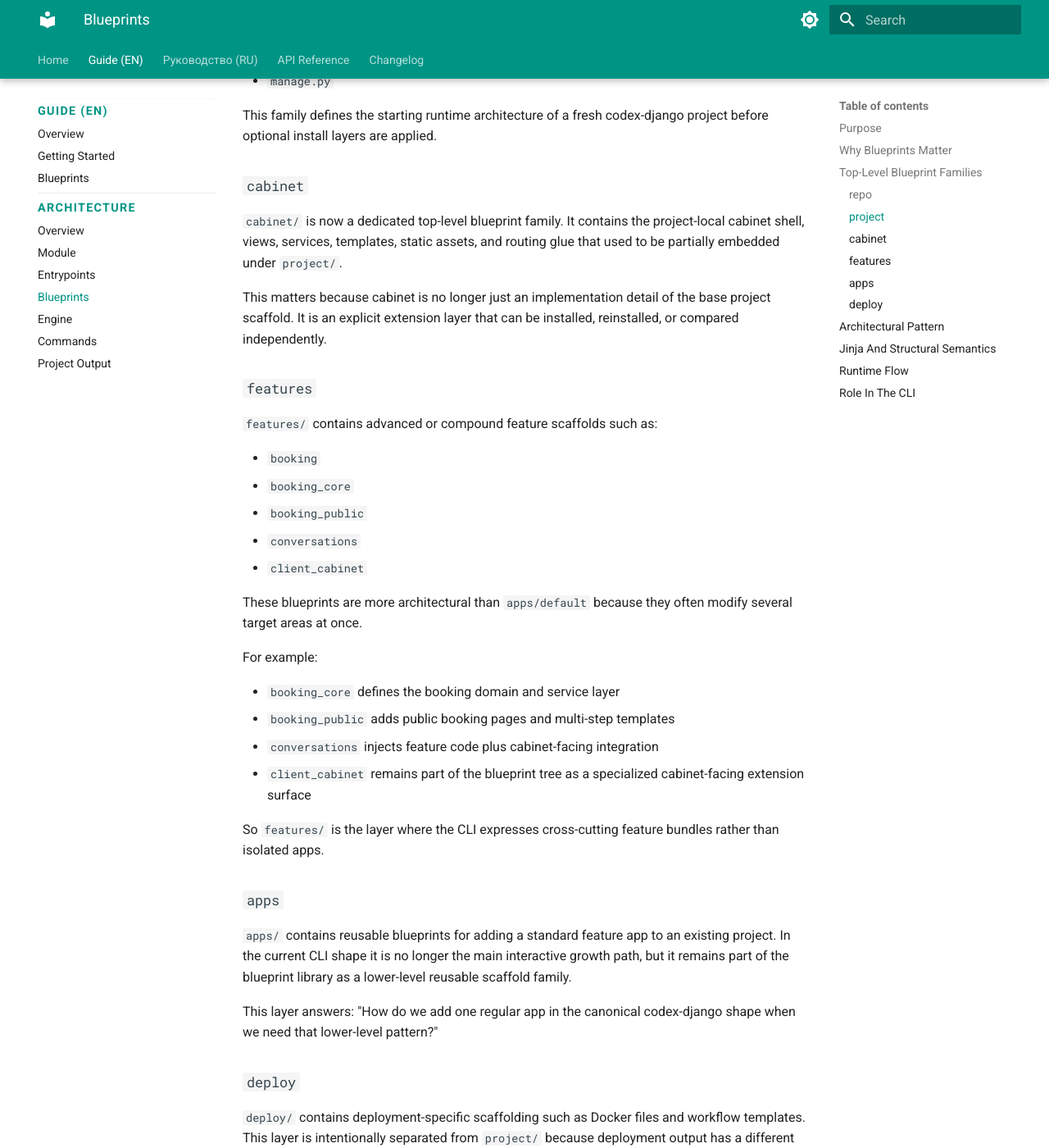
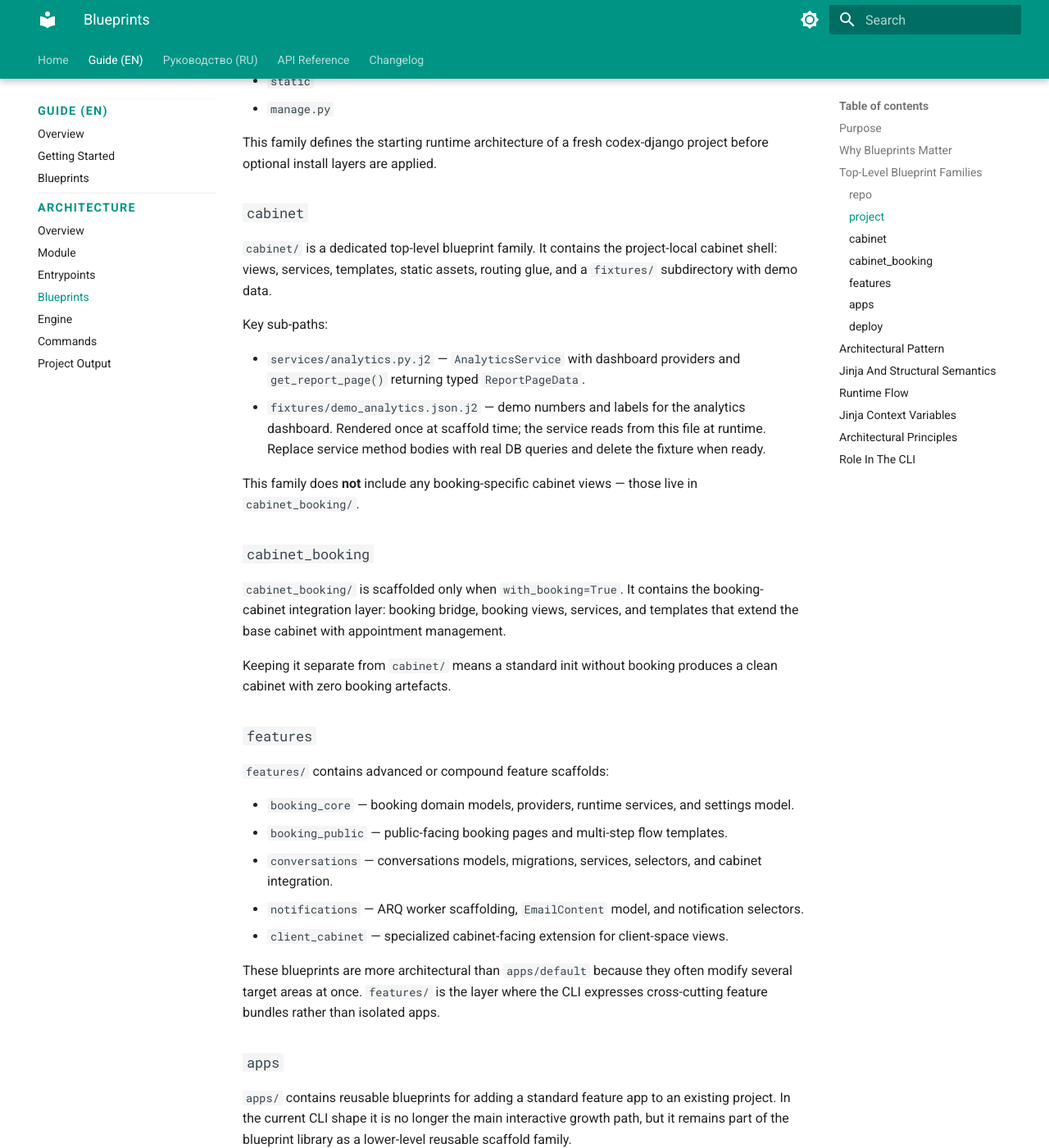
Before and after one commit to CodexDLC/codex-django-cli, an MkDocs documentation site: the page built from docs/en/architecture/cli/blueprints.md, in a window 1280 px wide and 1400 px high, scrolled down 1716 px. Shown: the whole window at 82% size. Built offline with MkDocs 1.6.1 and Material for MkDocs 9.7.7, drawn with Linux system fonts in a browser that asks for light colours; the version menu is left out; some of the changed text lies outside the part shown.

Commit message:
étape 8: docs + CHANGELOG v0.4.0, fix repo.py mock-leak bug
- CHANGELOG.md: add v0.4.0 entry (Added/Changed/Removed/Fixed)
- README.md: add --with-* CLI flags table, update modules table
- docs/blueprints.md: add cabinet_booking family, notifications, Jinja
  context variables table, Thin Views/Service Layer principles
- commands/repo.py: fix builtins.open mock leak — move CLIEngine import
  inside handle_generate_repo_config (lazy import); prevents test
  pollution when repo module is first loaded inside a mock context
- test_commands.py: add with_notifications=False to base_context
- test_main.py: add with_notifications=False to CLI/menu assertions

Co-Authored-By: Claude Sonnet 4.6 <noreply@anthropic.com>

````diff
--- a/docs/en/architecture/cli/blueprints.md
+++ b/docs/en/architecture/cli/blueprints.md
@@ -25,11 +25,12 @@ So understanding the CLI means understanding how blueprints are partitioned.
 
 ## Top-Level Blueprint Families
 
-The current blueprint space is split into six main families:
+The current blueprint space is split into seven main families:
 
 - `repo`
 - `project`
 - `cabinet`
+- `cabinet_booking`
 - `features`
 - `apps`
 - `deploy`
@@ -66,32 +67,35 @@ This family defines the starting runtime architecture of a fresh codex-django pr
 
 ### `cabinet`
 
-`cabinet/` is now a dedicated top-level blueprint family.
-It contains the project-local cabinet shell, views, services, templates, static assets, and routing glue that used to be partially embedded under `project/`.
+`cabinet/` is a dedicated top-level blueprint family.
+It contains the project-local cabinet shell: views, services, templates, static assets, routing glue, and a `fixtures/` subdirectory with demo data.
 
-This matters because cabinet is no longer just an implementation detail of the base project scaffold.
-It is an explicit extension layer that can be installed, reinstalled, or compared independently.
+Key sub-paths:
+
+- `services/analytics.py.j2` — `AnalyticsService` with dashboard providers and `get_report_page()` returning typed `ReportPageData`.
+- `fixtures/demo_analytics.json.j2` — demo numbers and labels for the analytics dashboard. Rendered once at scaffold time; the service reads from this file at runtime. Replace service method bodies with real DB queries and delete the fixture when ready.
+
+This family does **not** include any booking-specific cabinet views — those live in `cabinet_booking/`.
+
+### `cabinet_booking`
+
+`cabinet_booking/` is scaffolded only when `with_booking=True`.
+It contains the booking-cabinet integration layer: booking bridge, booking views, services, and templates that extend the base cabinet with appointment management.
+
+Keeping it separate from `cabinet/` means a standard init without booking produces a clean cabinet with zero booking artefacts.
 
 ### `features`
 
-`features/` contains advanced or compound feature scaffolds such as:
+`features/` contains advanced or compound feature scaffolds:
 
-- `booking`
-- `booking_core`
-- `booking_public`
-- `conversations`
-- `client_cabinet`
+- `booking_core` — booking domain models, providers, runtime services, and settings model.
+- `booking_public` — public-facing booking pages and multi-step flow templates.
+- `conversations` — conversations models, migrations, services, selectors, and cabinet integration.
+- `notifications` — ARQ worker scaffolding, `EmailContent` model, and notification selectors.
+- `client_cabinet` — specialized cabinet-facing extension for client-space views.
 
 These blueprints are more architectural than `apps/default` because they often modify several target areas at once.
-
-For example:
-
-- `booking_core` defines the booking domain and service layer
-- `booking_public` adds public booking pages and multi-step templates
-- `conversations` injects feature code plus cabinet-facing integration
-- `client_cabinet` remains part of the blueprint tree as a specialized cabinet-facing extension surface
-
-So `features/` is the layer where the CLI expresses cross-cutting feature bundles rather than isolated apps.
+`features/` is the layer where the CLI expresses cross-cutting feature bundles rather than isolated apps.
 
 ### `apps`
 
@@ -148,6 +152,34 @@ flowchart TD
     F --> G
 ```
 
+## Jinja Context Variables
+
+Every blueprint is rendered with the following context dictionary.
+Templates use these variables in `{%- if ... %}` blocks to conditionally include or exclude sections.
+
+| Variable | Type | Description |
+| :--- | :--- | :--- |
+| `project_name` | `str` | Snake-case project name used for app `name =` and imports. |
+| `enable_i18n` | `bool` | Render `gettext_lazy` imports and `SET_LANGUAGE` URLs. |
+| `languages` | `list[str]` | Language codes, e.g. `["en", "ru"]`. First code is the default. |
+| `with_cabinet` | `bool` | Scaffold the `cabinet/` blueprint. |
+| `with_booking` | `bool` | Scaffold `cabinet_booking/` + `features/booking_core`. |
+| `with_notifications` | `bool` | Scaffold `features/notifications` + `settings/modules/notifications.py`. |
+| `with_conversations` | `bool` | Scaffold `features/conversations`. |
+| `with_public_booking` | `bool` | Scaffold `features/booking_public`. |
+| `with_sw` | `bool` | Scaffold service worker + manifest. |
+| `with_cloud_db` | `bool` | Add `dj-database-url` dependency in `pyproject.toml`. |
+
+## Architectural Principles
+
+Generated code follows the **Thin Views / Service Layer** pattern:
+
+- **Views** only call service or selector methods and return HTTP responses.
+- **`services/<domain>.py`** — write operations and business logic. Each method is independently testable without HTTP context.
+- **`selectors/<domain>.py`** — read-only queries. Each method is independently testable without HTTP context.
+
+This means a developer can unit-test `AnalyticsService.get_kpi_metrics()` or `BookingCabinetWorkflowService.get_modal_state()` without starting a Django server.
+
 ## Role In The CLI
 
 Blueprints are the most durable part of the CLI architecture.
````
Also changed, not shown: CHANGELOG.md (+29 -0 lines), README.md (+21 -3 lines), 3 other files.
